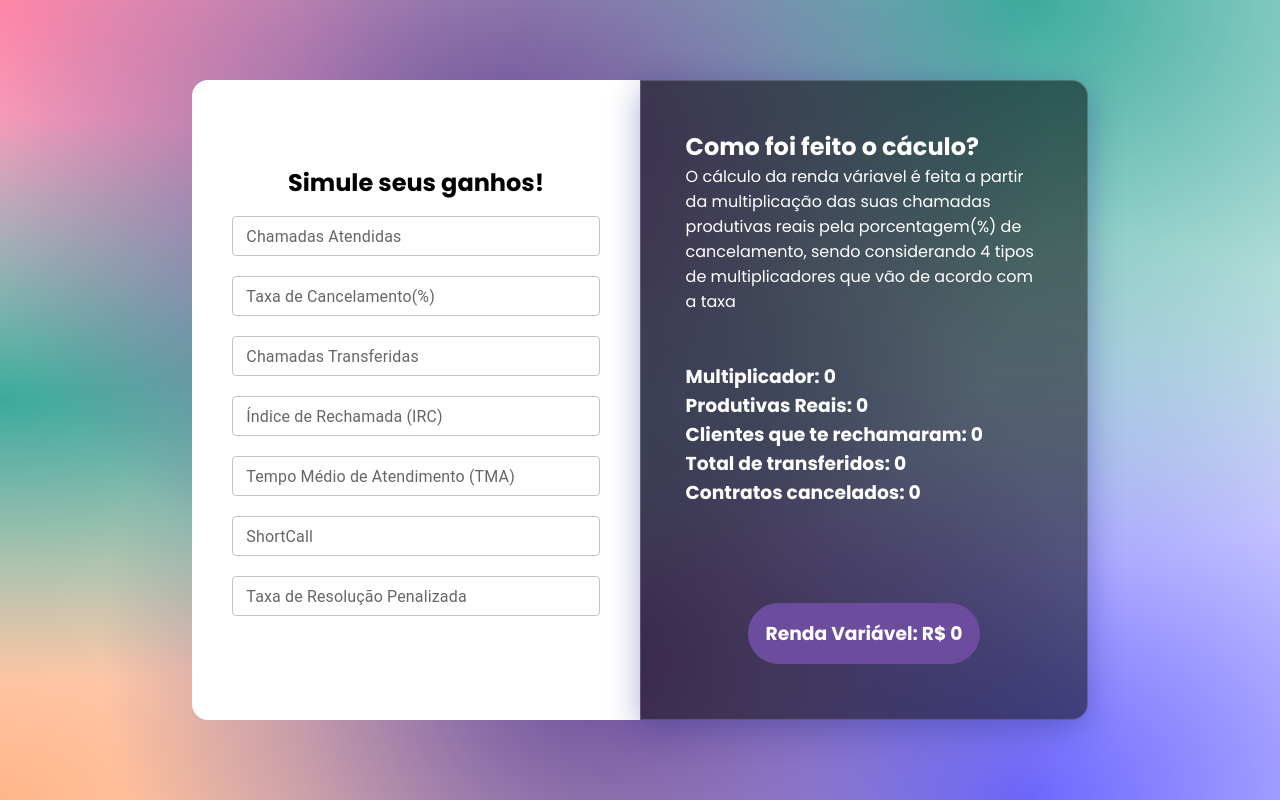
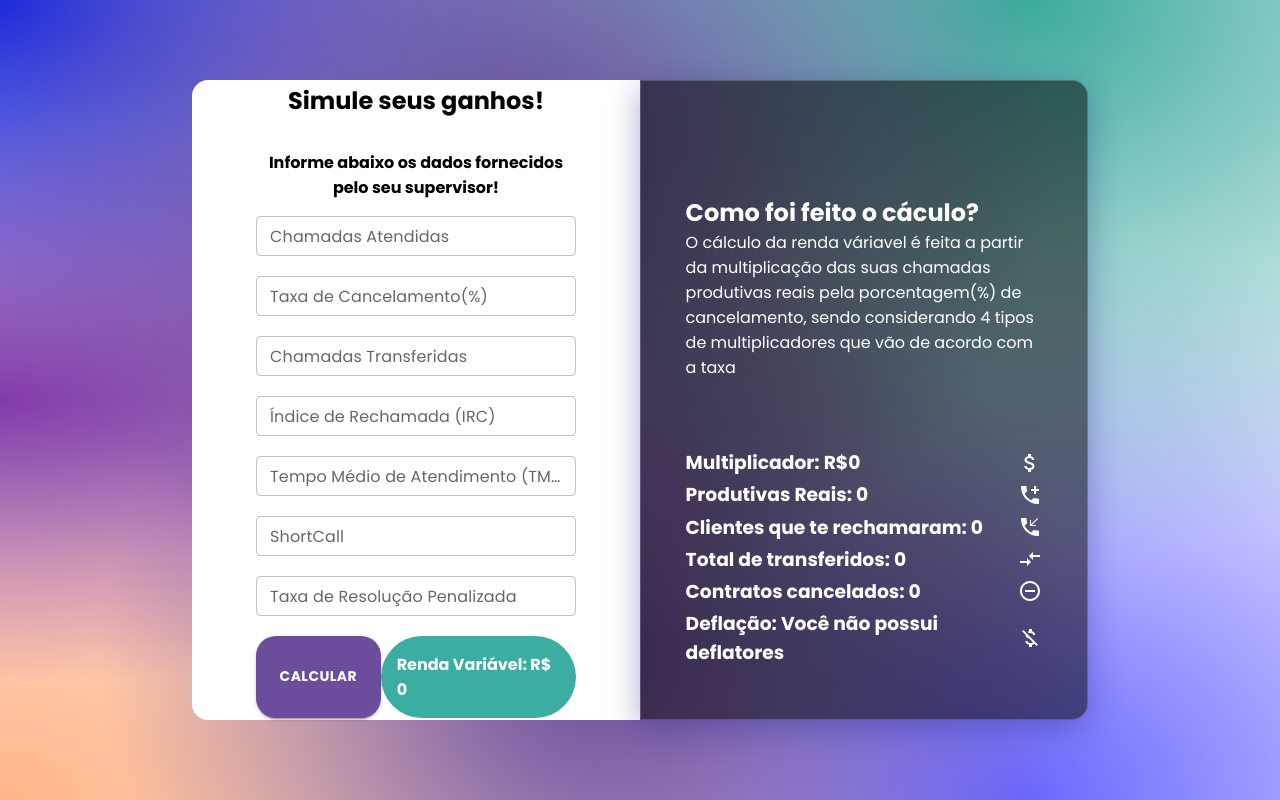
Before and after one commit to joaovsz/simuladorRv, a React (Vite) app: page / in a window 1280 px wide. Built offline with nearby package versions, Linux system fonts and the light colour scheme.

Commit message:
adicionados Deflatores

```diff
--- a/package.json
+++ b/package.json
@@ -10,6 +10,7 @@
   "dependencies": {
     "@emotion/react": "^11.9.0",
     "@emotion/styled": "^11.8.1",
+    "@mui/icons-material": "^5.6.2",
     "@mui/material": "^5.6.4",
     "react": "^18.0.0",
     "react-dom": "^18.0.0"
--- a/src/components/Form/Form.css
+++ b/src/components/Form/Form.css
@@ -11,45 +11,13 @@
 }
 
 #form .form-group{
+    display: flex;
+    flex-direction: column;
+    justify-content:center;
     width: 100%;
+    height:100%;
 }
 
 #form h2{
     padding-bottom:1rem;
 }
-
-#results{
-    color: white;
-    height: 100%;
-    border-top-right-radius: 1rem;
-    border-bottom-right-radius: 1rem;
-    background: rgba(0, 0, 0, 0.514);
-    box-shadow: 0 8px 32px 0 rgba( 31, 38, 135, 0.37 );
-    backdrop-filter: blur( 3px );
-    border: 1px solid rgba( 255, 255, 255, 0.18 );
-}
-
- #description{
-   padding-top:3rem;
-    width:80%;
-    margin: auto;
-}
-
-#dados{
-    padding-top:3rem;
-    margin: auto;
-    width:80%;
-    position: relative;
-    text-align: left;
-}
-
-footer{
-    background-color:var(--bg-violet);
-    padding: 1rem;
-    border-radius: 3rem;
-    text-align:center;
-    position: relative;
-    margin: auto;
-    top:6rem;
-    width:65%;
-}
--- a/src/components/Form/Inputs/InputForms.css
+++ b/src/components/Form/Inputs/InputForms.css
@@ -1,48 +1,47 @@
 .input-group{
     display: flex;
     flex-direction:column;
-    max-width: 82%;
+    max-width: 90%;
     position: relative;
-        margin: auto;
+    margin: 0 4rem;
+    }
+
+
+.input-group #title{
+    padding: 1rem 0;
+}
+
+.Button{
+    display: flex;
+
+    justify-content:space-between;
+
+    height:20%
+}
+
+footer{
+        color: white;
+        background-color:var(--bg-blue);
+        padding: 1rem;
+         border-radius:5rem ;
+
+        text-align:left;
+        position: relative;
 
     }
 
+footer:hover{
 
-    #next{
-        width:8rem;
-        position: absolute;
-        right: 0;
-        bottom: -2rem;
-    }
-
- #calls{
-
-
+    background-color: #71c3ba;
+    transition: all 2s ease-in-out;
 }
- #canceled{
-
-
-}
-
- #transferred{
-
-
-}
- #irc{
-
-
-}
- #tma{
 
 
 
-}
- #short{
 
+#next{
 
+        padding:.6rem;
+        width:8rem;
 
-}
- #resolution{
-
-
-}
+    }
--- a/src/components/Form/Inputs/InputForms.jsx
+++ b/src/components/Form/Inputs/InputForms.jsx
@@ -1,17 +1,34 @@
 import React, {  useContext } from "react";
+import { createTheme, ThemeProvider } from "@mui/material";
 import { Button, TextField } from "@mui/material";
 import "./InputForms.css";
 import {DataContext} from "../../context/formContext"
 
 
 export const InputForms = () => {
-  const { HandleInputResolution, HandleInputShortCall, HandleInputIRC, HandleInputTMA, HandleInputTransferred, HandleInputCancel, HandleInputCalls, } = useContext(DataContext)
+  const { HandleInputResolution, HandleInputShortCall, HandleInputIRC, HandleInputTMA, HandleInputTransferred, HandleInputCancel, HandleInputCalls,Calcular, renda } = useContext(DataContext)
+  const theme = createTheme({
+    palette: {
+      primary: {
+        // Purple and green play nicely together.
+        main: "#6C4C9C",
+      },
+      secondary: {
+        // This is green.A700 as hex.
+        main: "#96BAFF",
+      },
 
+    },
+  });
   return (
+    <>
+    <ThemeProvider theme={theme}>
     <div className="input-group">
+    <h4 id="title">Informe abaixo os dados fornecidos pelo seu supervisor!</h4>
       <TextField
         size="small"
-        style={{ marginBottom: 20 }}
+        style={{ marginBottom: 20, }}
+        InputLabelProps={{ style: { fontFamily: "Poppins, 'sans-serif'" } }}
         id="outlined-number"
         label="Chamadas Atendidas"
         type="number"
@@ -20,12 +37,14 @@ export const InputForms = () => {
       <TextField
         size="small"
         style={{ marginBottom: 20 }}
+        InputLabelProps={{ style: { fontFamily: "Poppins, 'sans-serif'" } }}
         id="outlined-number"
         label="Taxa de Cancelamento(%)"
         type="number"
         onChange={HandleInputCancel}
       />
       <TextField
+      InputLabelProps={{ style: { fontFamily: "Poppins, 'sans-serif'" } }}
         style={{ marginBottom: 20 }}
         size="small"
         id="outlined-number"
@@ -34,6 +53,7 @@ export const InputForms = () => {
         onChange={HandleInputTransferred}
       />
       <TextField
+      InputLabelProps={{ style: { fontFamily: "Poppins, 'sans-serif'" } }}
         size="small"
         style={{ marginBottom: 20 }}
         id="outlined-number"
@@ -42,6 +62,7 @@ export const InputForms = () => {
         onChange={HandleInputIRC}
       />
       <TextField
+      InputLabelProps={{ style: { fontFamily: "Poppins, 'sans-serif'" } }}
         size="small"
         style={{ marginBottom: 20 }}
         id="outlined-number"
@@ -50,6 +71,7 @@ export const InputForms = () => {
         onChange={HandleInputTMA}
       />
       <TextField
+      InputLabelProps={{ style: { fontFamily: "Poppins, 'sans-serif'" } }}
         style={{ marginBottom: 20 }}
         size="small"
         id="outlined-number"
@@ -58,6 +80,7 @@ export const InputForms = () => {
         onChange={HandleInputShortCall}
       />
       <TextField
+      InputLabelProps={{ style: { fontFamily: "Poppins, 'sans-serif'" } }}
         size="small"
         style={{ marginBottom: 20 }}
         id="outlined-number"
@@ -65,16 +88,25 @@ export const InputForms = () => {
         type="number"
         onChange={HandleInputResolution}
       />
+ <div className="Button">
 
-      {/* <Button
-        style={{ borderRadius: 10 }}
-        className="button"
-        id="next"
-        variant="contained"
 
-      >
+       <Button
+         style={{ borderRadius: 20, fontFamily: "Poppins, 'sans-serif'", fontWeight: "bold" }}
+         className="button"
+         id="next"
+         variant="contained"
+         onClick={()=>Calcular()}
+         >
         Calcular
-      </Button> */}
+      </Button>
+      <footer>
+        <h4>Renda Variável: R$ {`${renda}`}</h4>
+        </footer>
     </div>
+    </div>
+
+      </ThemeProvider>
+     </>
   );
 };
--- a/src/components/Results/Dados.css
+++ b/src/components/Results/Dados.css
@@ -2,3 +2,39 @@
     width:50%;
     margin: auto;
 }
+ h3{
+    display: flex;
+    align-items: center;
+    padding: .1rem 0;
+    justify-content: space-between;
+}
+
+
+
+#results{
+    color: white;
+    height: 100%;
+    display: flex;
+    flex-direction: column;
+    justify-content:space-evenly;
+    border-top-right-radius: 1rem;
+    border-bottom-right-radius: 1rem;
+    background: rgba(0, 0, 0, 0.514);
+    box-shadow: 0 8px 32px 0 rgba( 31, 38, 135, 0.37 );
+    backdrop-filter: blur( 3px );
+    border: 1px solid rgba( 255, 255, 255, 0.18 );
+}
+
+ #description{
+   padding-top:4rem;
+    width:80%;
+    margin: 0 auto;
+}
+
+#dados{
+    padding: 1rem 0 0 0 ;
+    margin:0 auto;
+    width:80%;
+    position: relative;
+    text-align: left;
+}
--- a/src/components/Results/Dados.jsx
+++ b/src/components/Results/Dados.jsx
@@ -1,10 +1,17 @@
 import React, { useContext } from 'react'
 import { DataContext } from '../context/formContext'
+import AttachMoneyIcon from '@mui/icons-material/AttachMoney';
+import PhoneCallbackIcon from '@mui/icons-material/PhoneCallback';
+import AddIcCallIcon from '@mui/icons-material/AddIcCall';
+import RemoveCircleOutlineIcon from '@mui/icons-material/RemoveCircleOutline';
+import CompareArrowsIcon from '@mui/icons-material/CompareArrows';
+import MoneyOffIcon from '@mui/icons-material/MoneyOff';
+
 import "./Dados.css"
 
 
 export const Dados = () => {
-const {faixa, renda, produtivas, irc, transferred, canceled} = useContext(DataContext)
+const {faixa, renda, produtivas, irc, transferred, canceled, deflateIRC} = useContext(DataContext)
 
   return (
     <div id='results'>
@@ -14,15 +21,14 @@ const {faixa, renda, produtivas, irc, transferred, canceled} = useContext(DataCo
       </section>
       <section id="dados">
 
-      <h3>Multiplicador: {faixa} </h3>
-      <h3>Produtivas Reais: {produtivas} </h3>
-      <h3>Clientes que te rechamaram: {irc} </h3>
-      <h3>Total de transferidos: {transferred} </h3>
-      <h3>Contratos cancelados: {canceled} </h3>
-      <footer>
-        <h3>Renda Variável: R$ {`${renda}`}</h3>
-        </footer>
+      <h3> Multiplicador: R${faixa}<AttachMoneyIcon/> </h3>
+      <h3> Produtivas Reais: {produtivas} <AddIcCallIcon/></h3>
+      <h3> Clientes que te rechamaram: {irc} <PhoneCallbackIcon/></h3>
+      <h3> Total de transferidos: {transferred}<CompareArrowsIcon/> </h3>
+      <h3> Contratos cancelados: {canceled}<RemoveCircleOutlineIcon/> </h3>
+     <h3> Deflação: {deflateIRC<0.2? "Você não possui deflatores": `${deflateIRC*100}%`} <MoneyOffIcon/></h3>
       </section>
+
     </div>
   )
 }
--- a/src/components/context/formContext.jsx
+++ b/src/components/context/formContext.jsx
@@ -1,10 +1,10 @@
-import {useState, createContext, useEffect} from 'react'
+import { useState, createContext, useEffect } from "react";
 
-export const DataContext = createContext()
+export const DataContext = createContext();
 
-export function TableProvider(props){
-
-const [calls, setCalls] = useState(0);
+export function TableProvider(props) {
+  const [toggle, setToggle] = useState(false)
+  const [calls, setCalls] = useState(0);
   const [canceled, setCancel] = useState(0);
   const [transferred, setTransferred] = useState(0);
   const [irc, setIrc] = useState(0);
@@ -15,81 +15,112 @@ const [calls, setCalls] = useState(0);
   const [renda, setRenda] = useState(0);
   const [faixa, setFaixa] = useState(0);
   const [deflateIRC, setDeflateIRC] = useState(0);
+  const [deflateTMA, setDeflateTMA] = useState(0);
 
-  function HandleInputCalls (event) {
-    let valueInput = event.target.value
+  function Calcular(){
+    console.log("Olá")
+   setToggle(!toggle)
+  }
+
+  function HandleInputCalls(event) {
+    let valueInput = event.target.value;
     setCalls(valueInput);
-  };
-  function HandleInputCancel(event){
+  }
+  function HandleInputCancel(event) {
     let valueInput = event.target.value;
-    let canceladas = Math.round((calls*valueInput)/100)
-    setCancel(canceladas)
+    let canceladas = Math.round((calls * valueInput) / 100);
+    setCancel(canceladas);
 
-   if(valueInput >=0 && valueInput<=15.4){
-     setFaixa(1.5)
-    }else if(valueInput>15.4 && valueInput <= 17.6){
-      setFaixa(0.94)
+    if (valueInput >= 0 && valueInput <= 15.4) {
+      setFaixa(1.5);
+    } else if (valueInput > 15.4 && valueInput <= 17.6) {
+      setFaixa(0.94);
+    } else if (valueInput > 17.6 && valueInput <= 19.8) {
+      setFaixa(0.75);
+    } else if (valueInput > 19.8 && valueInput <= 25.85) {
+      setFaixa(0.56);
+    } else {
+      return console.log("TAXA MUITO ALTA");
+    }
+  }
+
+  function HandleInputTransferred(event) {
+    let valueInput = event.target.value;
+    let transferidas = Math.round((calls * valueInput) / 100);
+    setTransferred(transferidas);
+  }
+  function HandleInputIRC(event) {
+    let valueInput = event.target.value;
+    let irc = Math.round((calls * valueInput) / 100);
+    setIrc(irc);
+    if (valueInput >= 15.95 && valueInput < 17.05) {
+      setDeflateIRC(0.2);
+    } else if (valueInput >= 17.5 && valueInput <= 18.15) {
+      setDeflateIRC(0.5);
+    } else if (valueInput >= 18.15) {
+      setDeflateIRC(0.9);
+    } else {
+      setDeflateIRC(0);
+    }
+  }
+  function HandleInputTMA(event) {
+    let value = event.target.value
+    value>=650?setDeflateTMA(0.3):setDeflateTMA(0)
+    setTma(value);
+  }
+  function HandleInputShortCall(event) {
+    setShortCall(event.target.value);
+  }
+  function HandleInputResolution(event) {
+    setResolution(event.target.value);
+  }
+
+  useEffect(() => {
+    function ProdutivasReais() {
+      let retiradas = Math.round(
+        calls - canceled - transferred - irc - shortCall
+      );
+      let produtivasReais = Math.round((retiradas * resolution) / 100);
+      let rendimento = Math.round(produtivasReais * faixa);
+      let deflatorIRC = deflateIRC*rendimento
+      let deflatorTMA = deflateTMA*rendimento
+      setProdutivas(produtivasReais);
+      if(deflateIRC>0 && deflateTMA>0){
+        setRenda(rendimento-(deflatorIRC+deflatorTMA));
+      }else if(deflateIRC>0 && deflateTMA<0.3){
+        setRenda(rendimento-deflatorIRC);
+      }else if(deflateIRC<0.2 && deflateTMA>0){
+        setRenda(rendimento-deflatorTMA);
+      }else{
+        setRenda(rendimento);
+      }
 
 
-   }else if(valueInput>17.6 && valueInput <= 19.8){
-    setFaixa(0.75)
+    }
+    ProdutivasReais();
+  }, [toggle]);
 
-  }else if(valueInput>19.8 && valueInput <= 25.85){
-    setFaixa(0.56)
-
-  }else{
-    return console.log("TAXA MUITO ALTA")
-  }
-
-  };
-
-  function HandleInputTransferred(event) {
-    let valueInput = event.target.value
-    let transferidas = Math.round((calls*valueInput)/100)
-    setTransferred(transferidas);
-  };
-  function HandleInputIRC (event) {
-    let valueInput= event.target.value
-    let irc = Math.round((calls*valueInput)/100)
-    setIrc(irc);
-    if(valueInput >=15.95 && valueInput <17.05){
-      setDeflateIRC(0.2)
-    }else if(valueInput>=17.5 && valueInput<=18.15){
-      setDeflateIRC(0.5)
-    }else if(valueInput>=18.15){
-      setDeflateIRC(0.9)
-    }
-  };
-  function HandleInputTMA (event) {
-    setTma(event.target.value);
-  };
-  function HandleInputShortCall(event)  {
-    setShortCall(event.target.value);
-  };
-  function HandleInputResolution (event) {
-    setResolution(event.target.value);
-  };
-
-
-
-  useEffect(()=> {
-    function ProdutivasReais () {
-      let retiradas = Math.round((calls - canceled - transferred - irc - shortCall))
-      let produtivasReais =Math.round(( retiradas * resolution) /100)
-      let rendimento = Math.round(produtivasReais*faixa)
-      setProdutivas(produtivasReais)
-      setRenda(rendimento)
-    }
-    ProdutivasReais()
-  }, [resolution ])
-
-
-
-
-   return (
-
-    <DataContext.Provider value={{ produtivas, renda,canceled, irc, transferred, faixa, HandleInputResolution, HandleInputShortCall, HandleInputIRC, HandleInputTMA, HandleInputTransferred, HandleInputCancel, HandleInputCalls}}>
-    {props.children}
-</DataContext.Provider>
-   )
+  return (
+    <DataContext.Provider
+      value={{
+        produtivas,
+        renda,
+        canceled,
+        irc,
+        transferred,
+        faixa,
+        deflateIRC,
+        Calcular,
+        HandleInputResolution,
+        HandleInputShortCall,
+        HandleInputIRC,
+        HandleInputTMA,
+        HandleInputTransferred,
+        HandleInputCancel,
+        HandleInputCalls,
+      }}
+    >
+      {props.children}
+    </DataContext.Provider>
+  );
 }
--- a/src/global.css
+++ b/src/global.css
@@ -3,11 +3,11 @@ body{
     background-image:
     radial-gradient(at 40% 20%, hsla(264,34%,45%,1) 0px, transparent 50%),
     radial-gradient(at 80% 0%, hsla(173,48%,45%,1) 0px, transparent 50%),
-    radial-gradient(at 0% 50%, hsla(173,48%,45%,1) 0px, transparent 50%),
+    radial-gradient(at 0% 50%, rgb(130, 60, 170) 0px, transparent 50%),
     radial-gradient(at 46% 82%, hsla(264,34%,45%,1) 0px, transparent 50%),
     radial-gradient(at 0% 100%, hsla(22,100%,77%,1) 0px, transparent 50%),
     radial-gradient(at 80% 100%, hsla(242,100%,70%,1) 0px, transparent 50%),
-    radial-gradient(at 0% 0%, hsla(343,100%,76%,1) 0px, transparent 50%);
+    radial-gradient(at 0% 0%, rgb(29, 42, 219) 0px, transparent 50%);
     height: 100vh;
     overflow: hidden;
 }
```
Also changed, not shown: src/App.jsx (+6 -17 lines), src/components/Form/InputSteps.jsx (deleted, +0 -32 lines), 1 other file (tests, documents, lock files or other folders).
